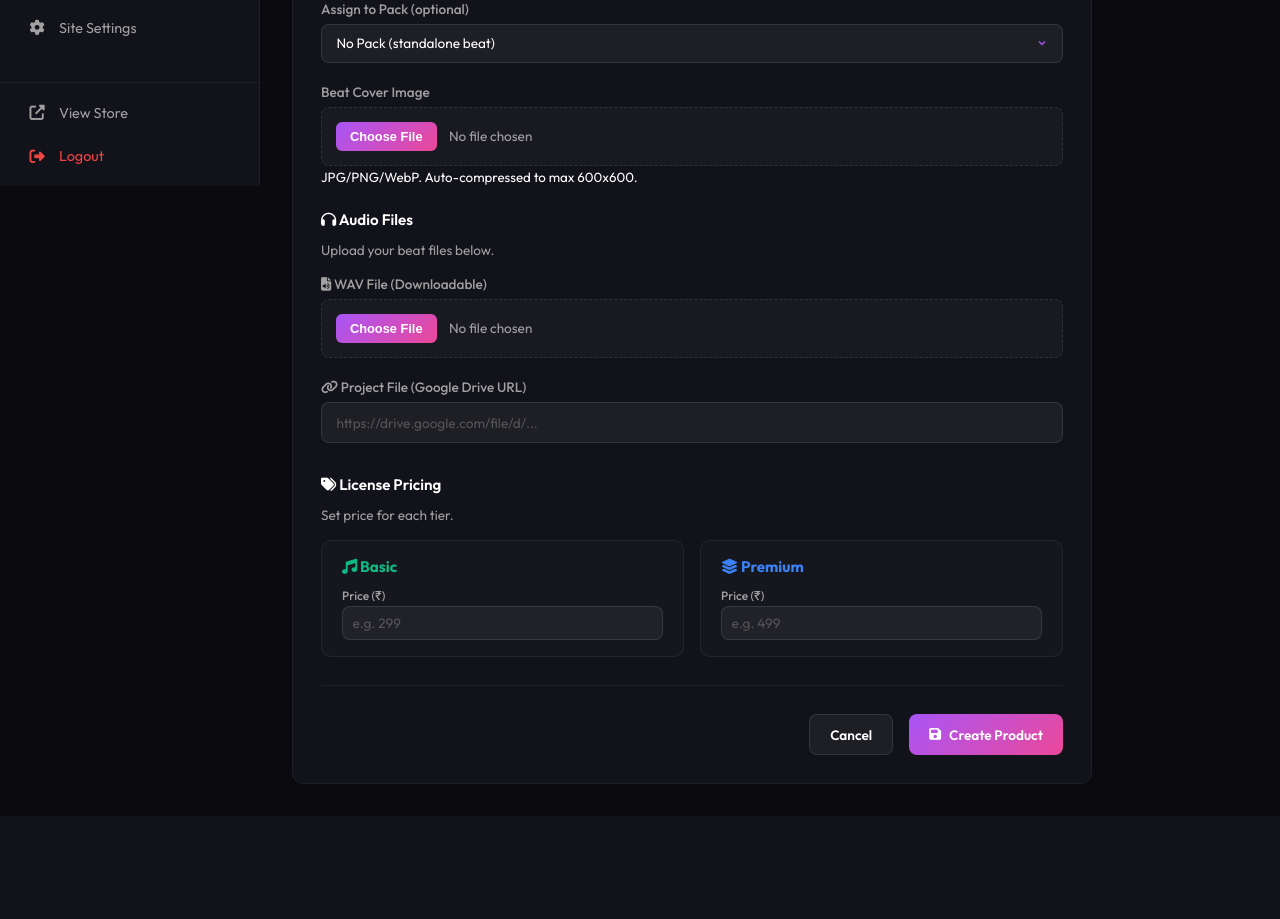
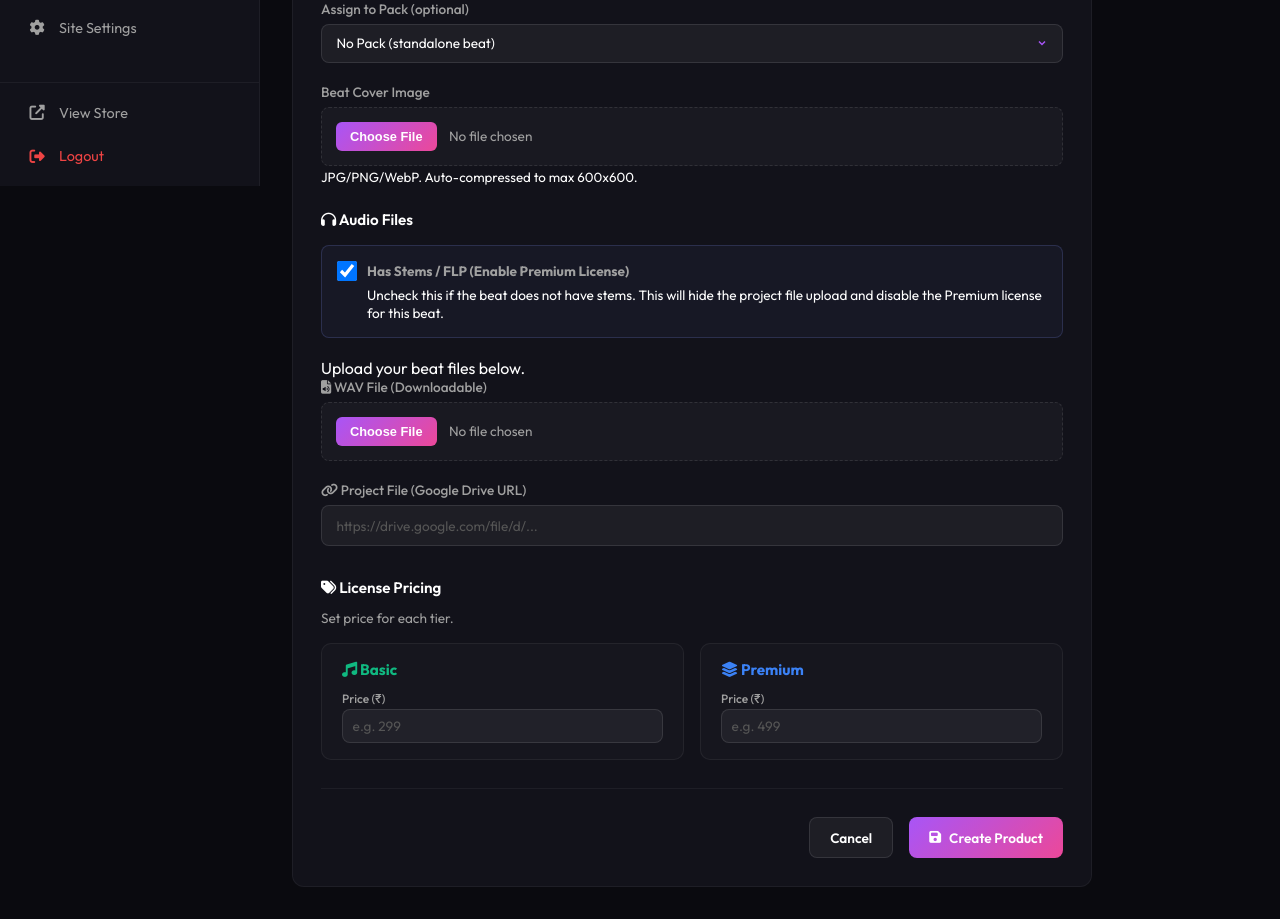
Before and after one commit to adeelabbasi111/XloveBeatz, a Flask app: page /admin/product/add in a window 1280 px wide. Shown: the part 614-1533 px from the top of the page. Before the commit the page ends 1369 px from the top, so only its background shows below. Run offline with Flask 3, Linux system fonts and the light colour scheme; the visitor is signed in with stand-in values (Sample User, id 1); tables that the repository leaves empty hold one stand-in row (values such as "Sample post"); parts of the project's set-up code (start-up, migrations or seed data) failed here and were passed over; some libraries are stand-ins or nearby versions.

Commit message:
Add feature to turn off Premium license and stems for beats

```diff
--- a/blueprints/admin.py
+++ b/blueprints/admin.py
@@ -644,6 +644,7 @@ def admin_product_edit(product_id):
                     detail.musical_key = request.form.get('musical_key', '').strip()
                     detail.genre = genre
                     detail.pack_id = request.form.get('pack_id', type=int) or None
+                    detail.has_stems = 'has_stems' in request.form
 
                     _update_beat_files(product.slug, detail)
 
@@ -872,6 +873,7 @@ def _create_beat_details(product):
     pack_id = request.form.get('pack_id', type=int) or None
 
     genre = request.form.get('beat_genre', '').strip()
+    has_stems = 'has_stems' in request.form
     _sync_genre(genre)
 
     BeatDetail.query.filter_by(genre=genre).update({BeatDetail.genre_sort_order: BeatDetail.genre_sort_order + 1})
@@ -886,6 +888,7 @@ def _create_beat_details(product):
         preview_audio=preview_db_path,
         wav_file=wav_db_path or '',
         project_file=project_db_path or '',
+        has_stems=has_stems,
         beat_image=beat_image_path or None,
         pack_id=pack_id,
     )
@@ -995,10 +998,22 @@ def _create_preset_details(product, slug):
 def _update_beat_licenses(product_id):
     """Create or update Basic/Premium/Exclusive license prices for a beat."""
     licenses = {l.name: l for l in License.query.all()}
+    has_stems = 'has_stems' in request.form
     for tier in ('Basic', 'Premium', 'Exclusive'):
+        if tier == 'Premium' and not has_stems:
+            if 'Premium' in licenses:
+                BeatLicensePrice.query.filter_by(beat_id=product_id, license_id=licenses['Premium'].id).delete()
+            continue
         tier_price = request.form.get(f"{tier.lower()}_price", type=float)
         tier_files = request.form.get(f"{tier.lower()}_files", '')
         tier_tags = request.form.get(f"{tier.lower()}_tags", '')
+
+        if tier == 'Exclusive' and not has_stems:
+            import re
+            # Remove Stems, Trackouts, Project File from files string (case insensitive)
+            tier_files = re.sub(r'(?i)(?:,\s*|\+\s*)?(?:stems?|trackouts?|project files?)', '', tier_files)
+            # Remove trailing/leading + or , if left over
+            tier_files = re.sub(r'^[+,]\s*|\s*[+,]$', '', tier_files)
         if tier_price is not None and tier in licenses:
             blp = BeatLicensePrice.query.filter_by(
                 beat_id=product_id, license_id=licenses[tier].id).first()
--- a/helpers/models.py
+++ b/helpers/models.py
@@ -82,6 +82,7 @@ class BeatDetail(db.Model):
     # mp3_file REMOVED — auto-generated preview, no separate storage
     project_file = db.Column(db.String(500))
     beat_image = db.Column(db.String(500), nullable=True)  # NEW
+    has_stems = db.Column(db.Boolean, default=True)  # NEW
 
     pack_id = db.Column(db.Integer, db.ForeignKey("beat_packs.id"), nullable=True, index=True)
 
--- a/helpers/services.py
+++ b/helpers/services.py
@@ -123,6 +123,7 @@ def build_beats_data(beats):
                 'beat_image': detail.beat_image if detail else None,
                 'sort_order': beat.sort_order if hasattr(beat, 'sort_order') else 0,
                 'genre_sort_order': detail.genre_sort_order if detail and hasattr(detail, 'genre_sort_order') else 0,
+                'has_stems': getattr(detail, 'has_stems', True) if detail else True,
                 'created_at': beat.created_at.timestamp() if beat.created_at else 0,
             })
         except Exception as e:
--- a/templates/admin/product_form.html
+++ b/templates/admin/product_form.html
@@ -131,6 +131,15 @@
             {# ───────────────────────────────────────── #}
             <h4 style="margin-top:1.5rem;"><i class="fas fa-headphones"></i> Audio Files</h4>
             <p class="text-muted" style="margin-bottom:1rem;">
+
+            <div class="form-group" style="background: rgba(124, 141, 240, 0.05); padding: 15px; border-radius: 8px; border: 1px solid rgba(124, 141, 240, 0.2); margin-bottom: 20px;">
+                <label style="display: flex; align-items: center; gap: 10px; cursor: pointer; margin: 0;">
+                    <input type="checkbox" name="has_stems" id="has_stems" {% if not beat_detail or beat_detail.has_stems %}checked{% endif %} style="width: 20px; height: 20px; cursor: pointer;">
+                    <strong>Has Stems / FLP (Enable Premium License)</strong>
+                </label>
+                <p style="margin: 5px 0 0 30px; font-size: 0.85rem; color: var(--text-muted);">Uncheck this if the beat does not have stems. This will hide the project file upload and disable the Premium license for this beat.</p>
+            </div>
+
                 Upload your beat files below.
             </p>
 
@@ -146,7 +155,7 @@
             </div>
 
             {# Project File Upload #}
-            <div class="form-group">
+            <div class="form-group" id="projectFileWrapper">
                 <label for="project_file"><i class="fas fa-link"></i> Project File (Google Drive URL) {% if product %}(leave empty to keep current){% endif %}</label>
                 {% if beat_detail and beat_detail.project_file %}
                 <div class="current-file">
@@ -177,7 +186,7 @@
                 </div>
 
                 {# PREMIUM #}
-                <div class="license-tier-card tier-premium">
+                <div class="license-tier-card tier-premium" id="premiumLicenseCard">
                     <div class="tier-header"><i class="fas fa-layer-group"></i> Premium</div>
                     <div class="form-group">
                         <label for="premium_price">Price (₹)</label>
@@ -257,3 +266,25 @@
     </form>
 </div>
 {% endblock %}
+
+{% block admin_scripts %}
+<script>
+    document.addEventListener('DOMContentLoaded', function() {
+        const hasStemsCheckbox = document.getElementById('has_stems');
+        const projectFileWrapper = document.getElementById('projectFileWrapper');
+        const premiumLicenseCard = document.getElementById('premiumLicenseCard');
+
+        function toggleStemsFields() {
+            if (!hasStemsCheckbox) return;
+            const isChecked = hasStemsCheckbox.checked;
+            if (projectFileWrapper) projectFileWrapper.style.display = isChecked ? 'block' : 'none';
+            if (premiumLicenseCard) premiumLicenseCard.style.display = isChecked ? 'block' : 'none';
+        }
+
+        if (hasStemsCheckbox) {
+            hasStemsCheckbox.addEventListener('change', toggleStemsFields);
+            toggleStemsFields();
+        }
+    });
+</script>
+{% endblock %}
```
Also changed, not shown: static/js/player.js (+26 -1 lines).
